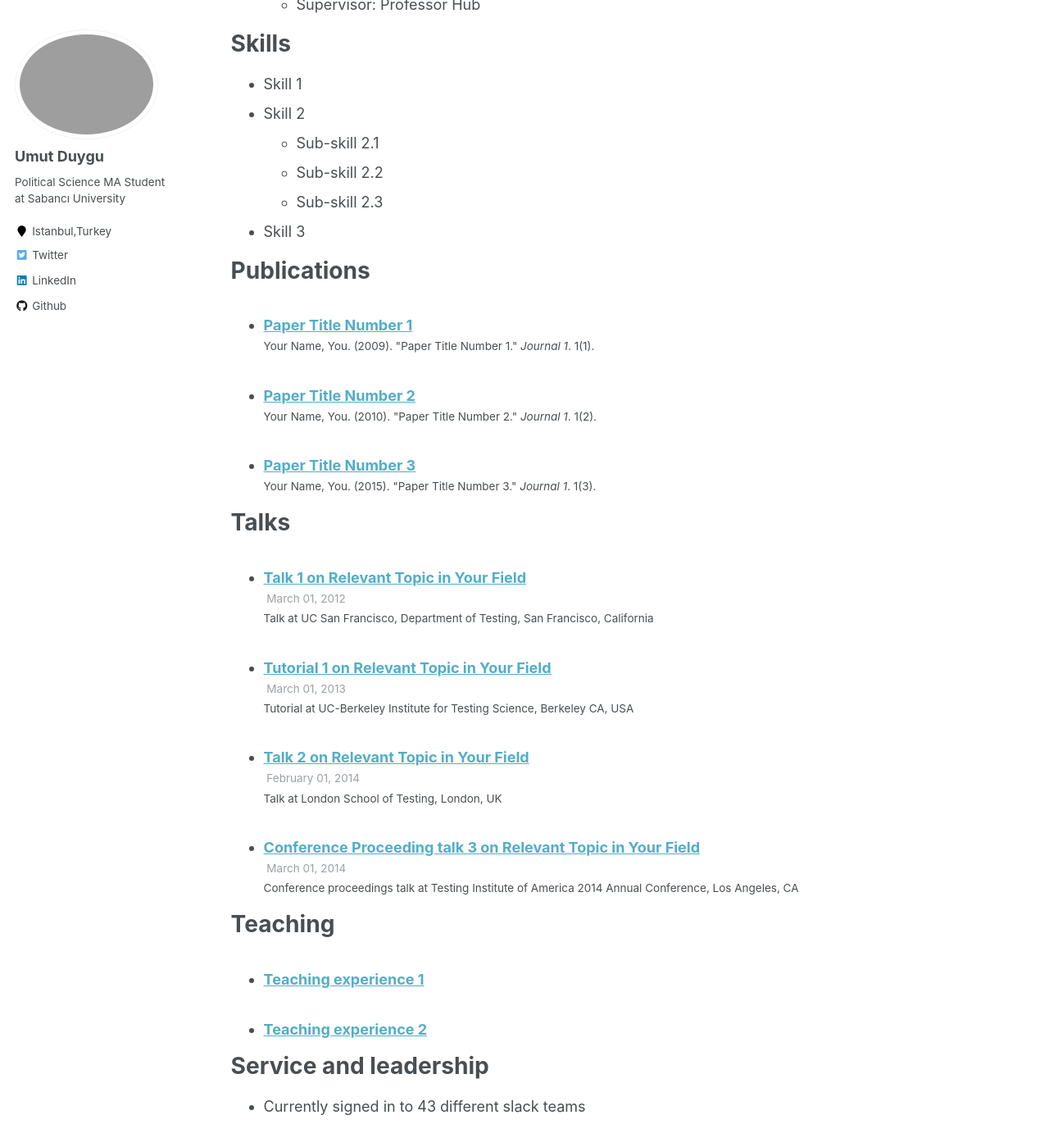
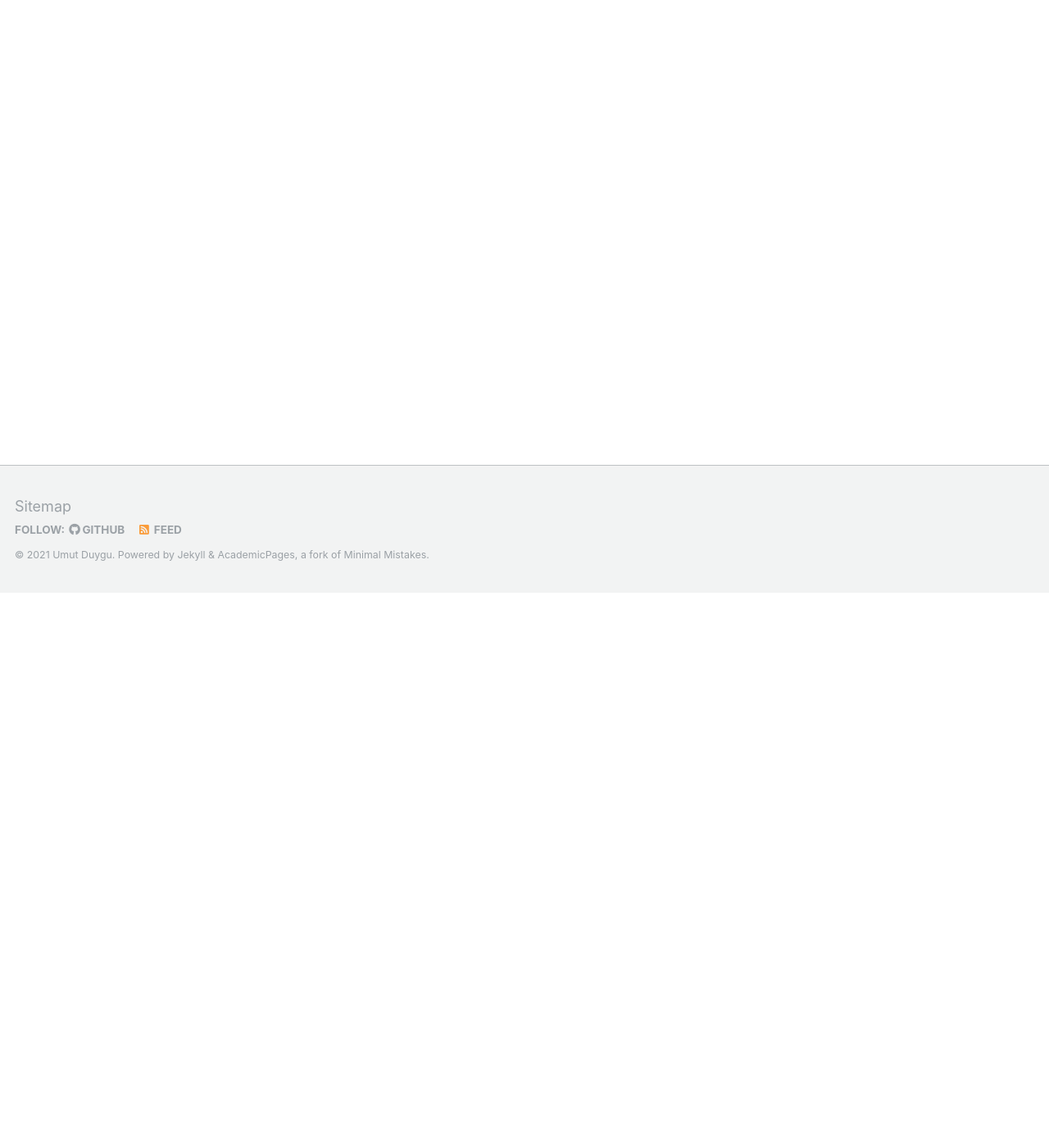
Before and after one commit to UmutDuygu/umutduygu.github.io, a Jekyll site: the page built from _pages/education.md, in a window 1280 px wide and 1400 px high, scrolled down 677 px. Shown: the whole window at 82% size. Built offline with Jekyll 4.4.1, drawn with Linux system fonts in a browser that asks for light colours; some of the changed text lies outside the part shown.

Commit message:
education update

```diff
--- a/_pages/education.md
+++ b/_pages/education.md
@@ -15,46 +15,3 @@
 * B.A. History, Koç University 2020 (Double Major)
 * Exchange Student, International Relations&History,San Francisco State University, Fall '17
 * M.A. in Political Science, Sabancı University, 2022
-
-Work experience
-======
-* Summer 2015: Research Assistant
-  * Github University
-  * Duties included: Tagging issues
-  * Supervisor: Professor Git
-
-* Fall 2015: Research Assistant
-  * Github University
-  * Duties included: Merging pull requests
-  * Supervisor: Professor Hub
-
-Skills
-======
-* Skill 1
-* Skill 2
-  * Sub-skill 2.1
-  * Sub-skill 2.2
-  * Sub-skill 2.3
-* Skill 3
-
-Publications
-======
-  <ul>{% for post in site.publications %}
-    {% include archive-single-cv.html %}
-  {% endfor %}</ul>
-
-Talks
-======
-  <ul>{% for post in site.talks %}
-    {% include archive-single-talk-cv.html %}
-  {% endfor %}</ul>
-
-Teaching
-======
-  <ul>{% for post in site.teaching %}
-    {% include archive-single-cv.html %}
-  {% endfor %}</ul>
-
-Service and leadership
-======
-* Currently signed in to 43 different slack teams
```
Also changed, not shown: other parts of _pages/education.md (+2 -2 lines), 6 other files.
